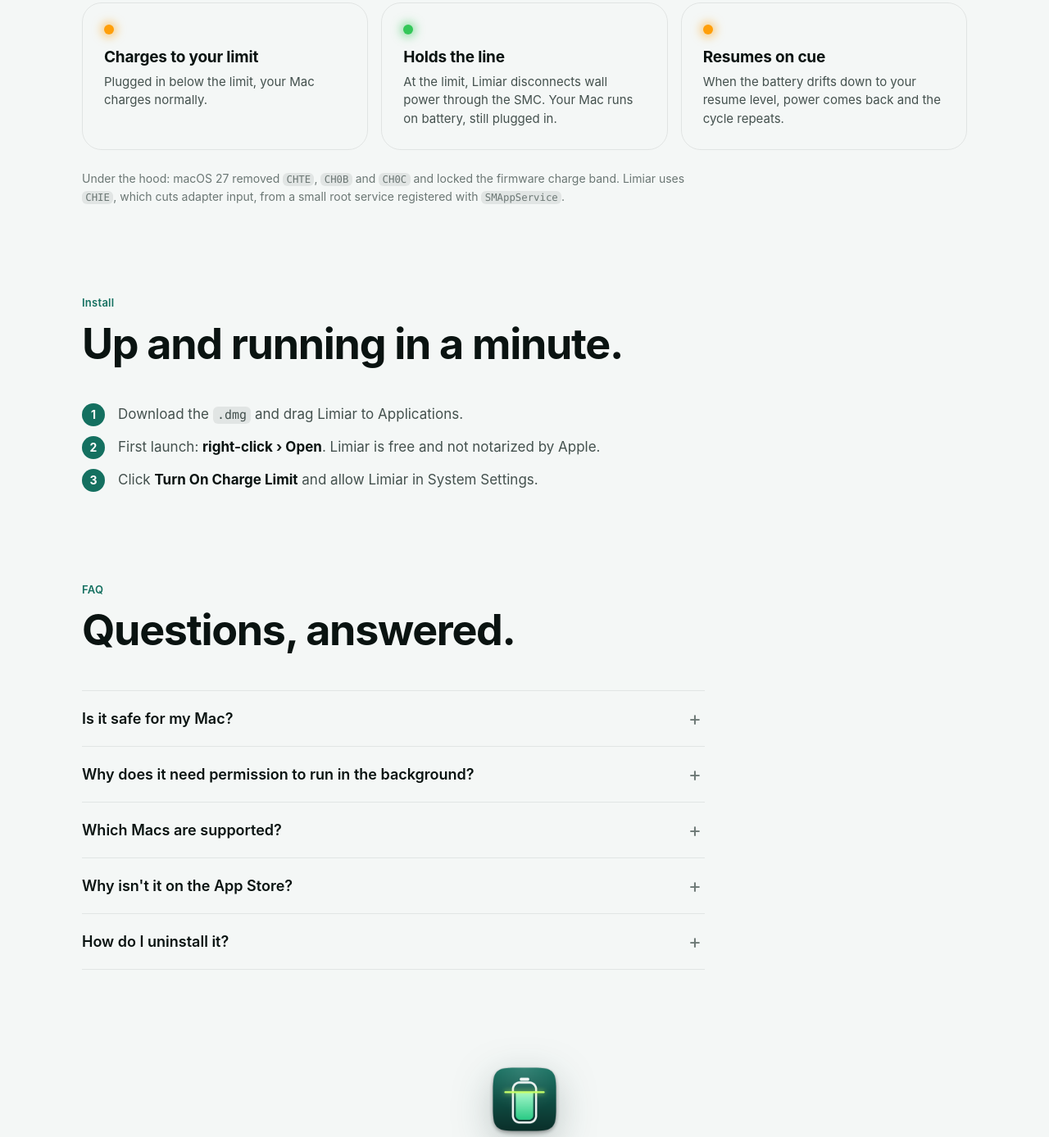
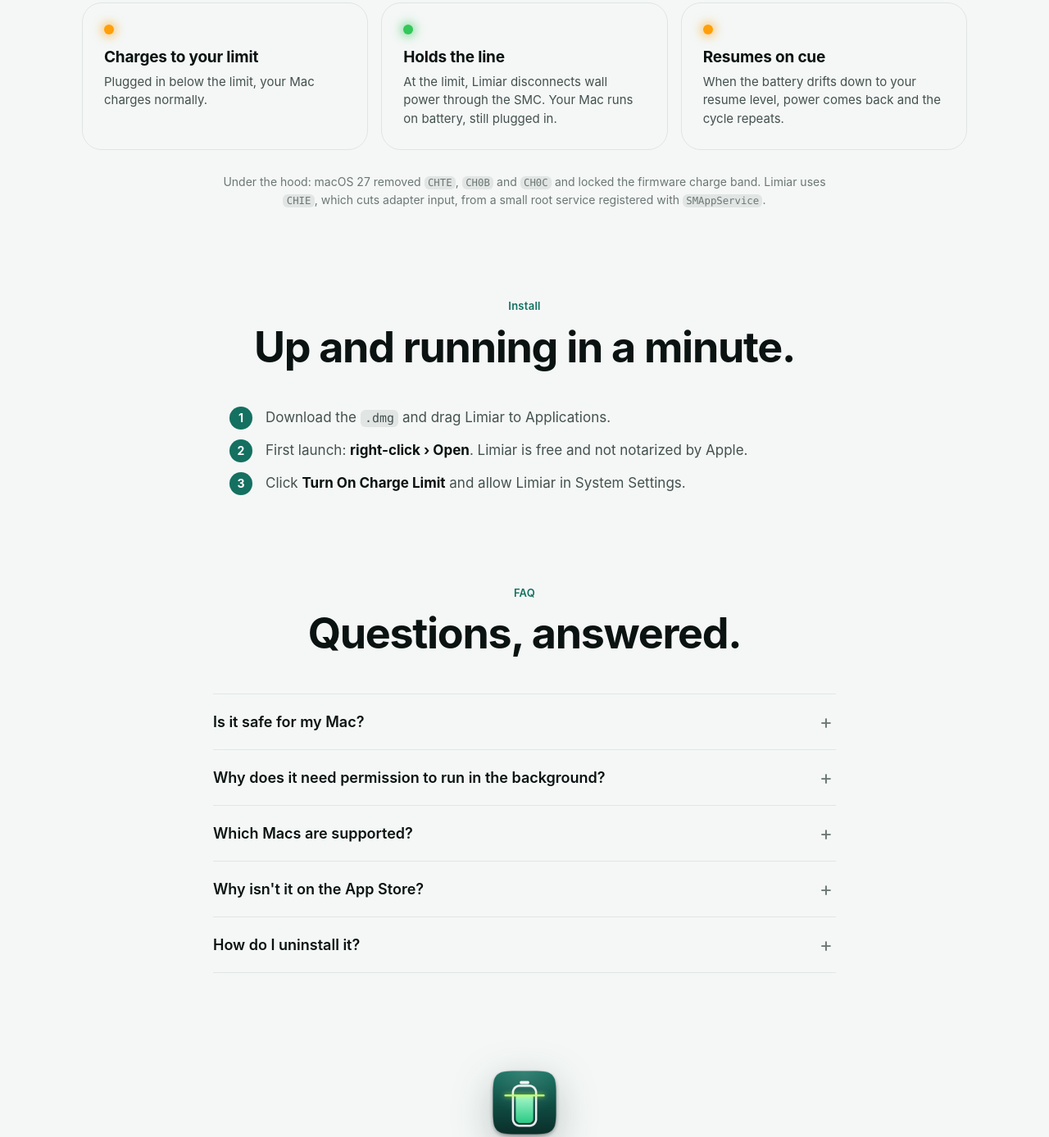
Before and after one commit to Jonorusc/limiar, a website: page site/index.html in a window 1280 px wide. Shown: the part 2807-4194 px from the top of the page at 82% size. Drawn offline with Linux system fonts and the light colour scheme; no server answers.

Commit message:
fix(site): center section headings and narrow content columns

```diff
--- a/site/styles.css
+++ b/site/styles.css
@@ -284,7 +284,7 @@ h3 { font-size: 19px; font-weight: 650; letter-spacing: -.01em; }
 
 /* ───────────── Sections ───────────── */
 .section { max-width: var(--max); margin: 0 auto; padding: 110px 20px 0; }
-.section__head { max-width: 760px; margin-bottom: 44px; }
+.section__head { max-width: 760px; margin: 0 auto 44px; text-align: center; }
 .problem { text-align: center; }
 .problem .lead { margin: 22px auto 0; }
 
@@ -307,14 +307,14 @@ h3 { font-size: 19px; font-weight: 650; letter-spacing: -.01em; }
 .step__led { display: block; width: 12px; height: 12px; border-radius: 50%; margin-bottom: 18px; }
 .step__led--green { background: var(--led-green); box-shadow: 0 0 12px 3px color-mix(in srgb, var(--led-green) 55%, transparent); }
 .step__led--orange { background: var(--led-orange); box-shadow: 0 0 12px 3px color-mix(in srgb, var(--led-orange) 55%, transparent); }
-.tech { margin: 24px 0 0; font-size: 14px; color: var(--ink-3); max-width: 760px; }
+.tech { margin: 28px auto 0; font-size: 14px; color: var(--ink-3); max-width: 760px; text-align: center; }
 
-.install__list { list-style: none; margin: 0; padding: 0; display: grid; gap: 12px; max-width: 720px; }
+.install__list { list-style: none; margin: 0 auto; padding: 0; display: grid; gap: 12px; max-width: 720px; }
 .install__list li { display: flex; gap: 16px; align-items: baseline; font-size: 17px; color: var(--ink-2); }
 .install__list b { flex: none; width: 28px; height: 28px; border-radius: 50%; display: grid; place-items: center; font-size: 14px; color: var(--on-accent); background: var(--accent); }
 .install__list strong { color: var(--ink); }
 
-.faq__list { max-width: 760px; border-top: 1px solid var(--line); }
+.faq__list { max-width: 760px; margin: 0 auto; border-top: 1px solid var(--line); }
 .faq details { border-bottom: 1px solid var(--line); }
 .faq summary { cursor: pointer; list-style: none; padding: 20px 32px 20px 0; font-size: 18px; font-weight: 600; position: relative; }
 .faq summary::-webkit-details-marker { display: none; }
```
